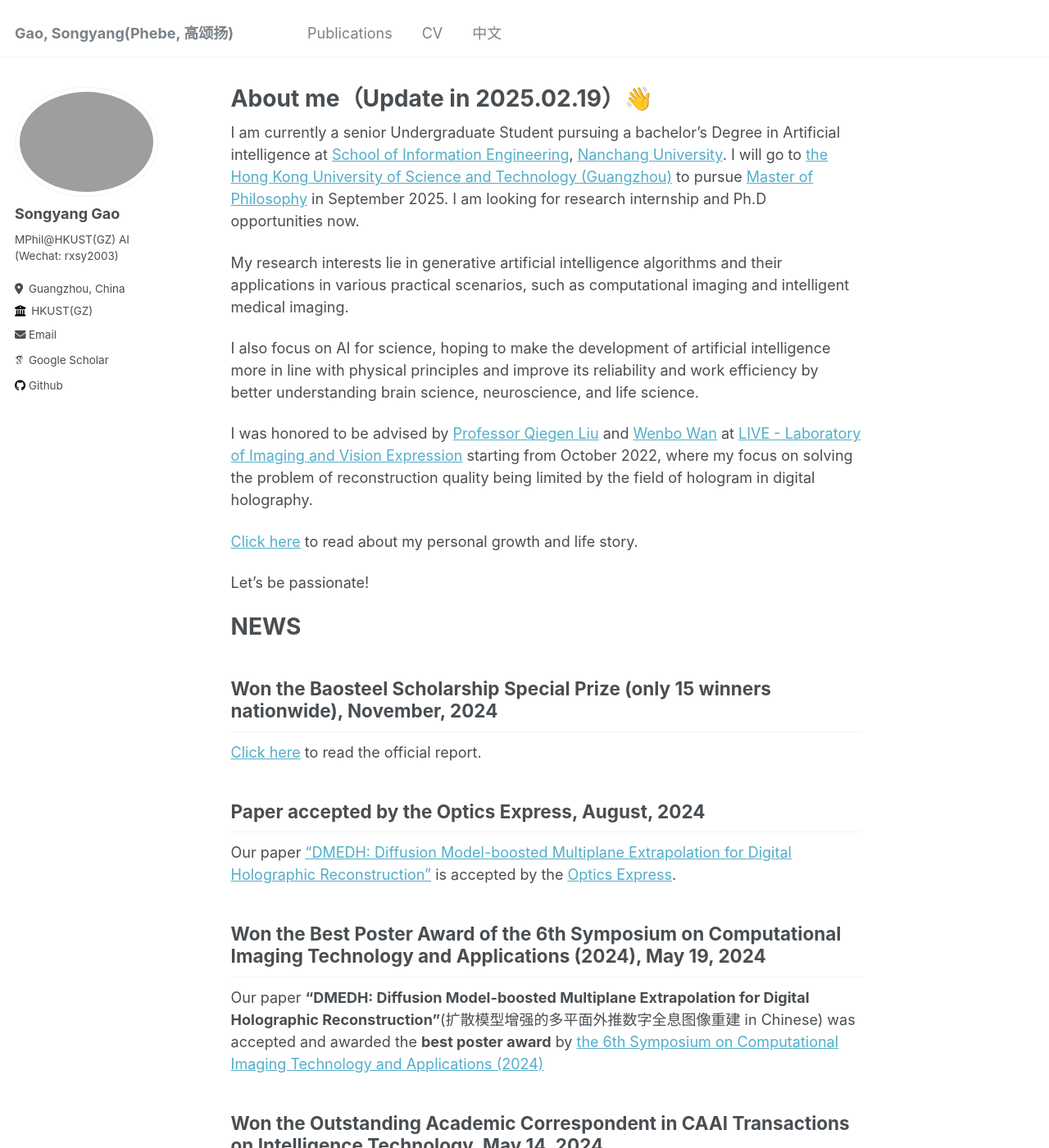
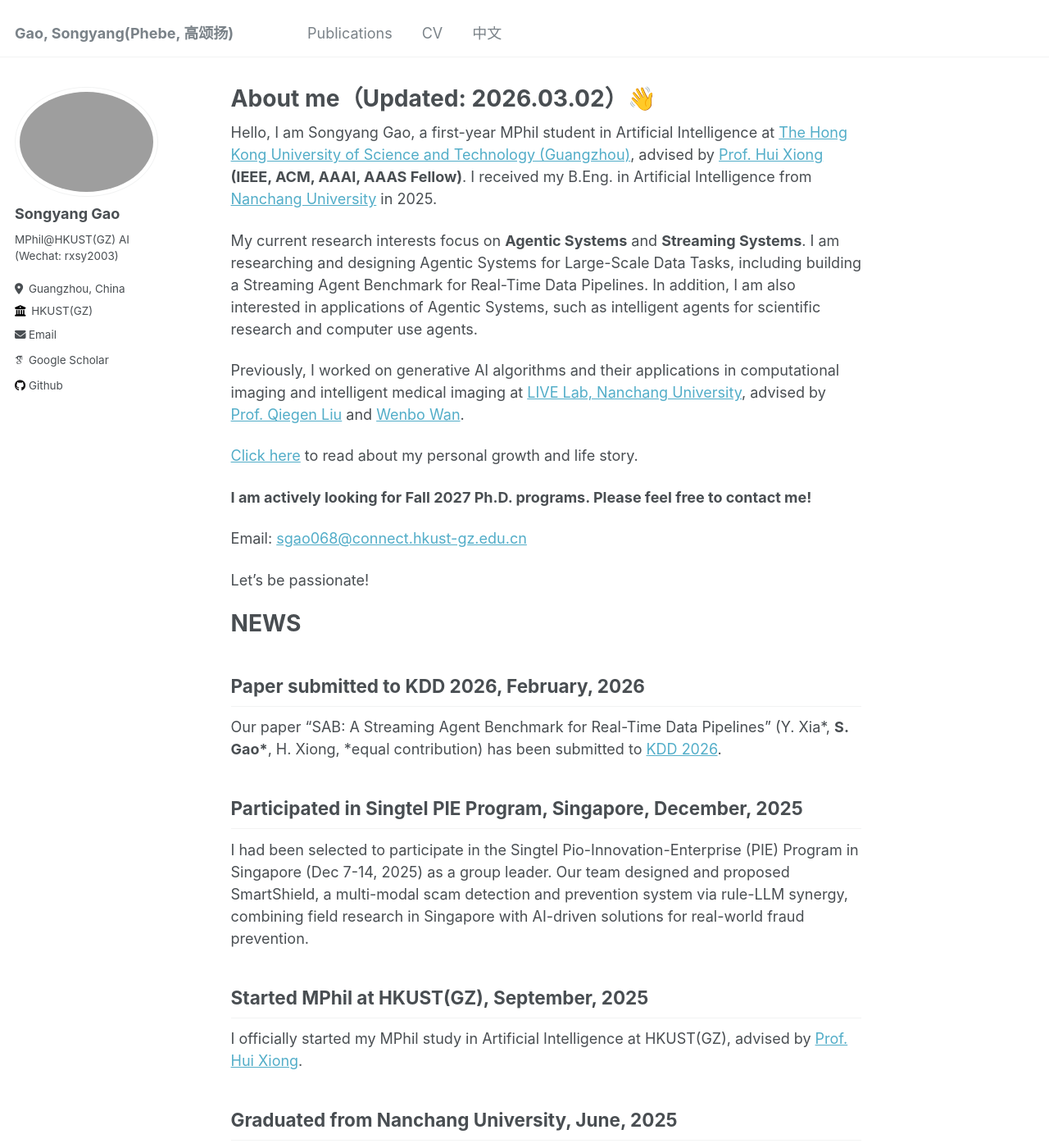
Before and after one commit to songyang0603/songyang0603.github.io, a Jekyll site: the page built from _pages/about.md, in a window 1280 px wide and 1400 px high. Shown: the whole window at 82% size. Built offline with Jekyll 4.4.1, drawn with Linux system fonts in a browser that asks for light colours; some web fonts are replaced; some of the changed text lies outside the part shown.

Commit message:
Revise 'About me' section with new details
Updated personal information and research interests. Added recent achievements and contact details.

```diff
--- a/_pages/about.md
+++ b/_pages/about.md
@@ -1,25 +1,43 @@
 ---
 permalink: /
-title: "About me（Update in 2025.02.19）👋"
+title: "About me（Updated: 2026.03.02）👋"
 author_profile: true
 redirect_from:
   - /about/
   - /about.html
 ---
 
-I am currently a senior Undergraduate Student pursuing a bachelor's Degree in Artificial intelligence at [School of Information Engineering](http://ie.ncu.edu.cn/), [Nanchang University](https://www.ncu.edu.cn/). I will go to [the Hong Kong University of Science and Technology (Guangzhou)](https://www.hkust-gz.edu.cn/zh/) to pursue [Master of Philosophy](https://vptlo.hkust-gz.edu.cn/rbm/) in September 2025. I am looking for research internship and Ph.D opportunities now.
+Hello, I am Songyang Gao, a first-year MPhil student in Artificial Intelligence at [The Hong Kong University of Science and Technology (Guangzhou)](https://www.hkust-gz.edu.cn/), advised by [Prof. Hui Xiong](https://scholar.google.com/citations?user=cVDF1tkAAAAJ) **(IEEE, ACM, AAAI, AAAS Fellow)**. I received my B.Eng. in Artificial Intelligence from [Nanchang University](https://www.ncu.edu.cn/) in 2025.
 
-My research interests lie in generative artificial intelligence algorithms and their applications in various practical scenarios, such as computational imaging and intelligent medical imaging.
+My current research interests focus on **Agentic Systems** and **Streaming Systems**. I am researching and designing Agentic Systems for Large-Scale Data Tasks, including building a Streaming Agent Benchmark for Real-Time Data Pipelines. In addition, I am also interested in applications of Agentic Systems, such as intelligent agents for scientific research and computer use agents.
 
-I also focus on AI for science, hoping to make the development of artificial intelligence more in line with physical principles and improve its reliability and work efficiency by better understanding brain science, neuroscience, and life science.
-
-I was honored to be advised by [Professor Qiegen Liu](https://github.com/yqx7150/yqx7150.github.com) and [Wenbo Wan](https://teacher.ncu.edu.cn/publish/wanwenbo/) at [LIVE - Laboratory of Imaging and Vision Expression](https://www.labxing.com/lab/1018/home) starting from October 2022, where my focus on solving the problem of reconstruction quality being limited by the field of hologram in digital holography.
+Previously, I worked on generative AI algorithms and their applications in computational imaging and intelligent medical imaging at [LIVE Lab, Nanchang University](https://www.labxing.com/lab/1018/home), advised by [Prof. Qiegen Liu](https://github.com/yqx7150/yqx7150.github.com) and [Wenbo Wan](https://teacher.ncu.edu.cn/publish/wanwenbo/).
 
 [Click here](https://mp.weixin.qq.com/mp/profile_ext?action=home&__biz=Mzk0MDI4Nzk0Mw==&scene=124#wechat_redirect) to read about my personal growth and life story.
+
+**I am actively looking for Fall 2027 Ph.D. programs. Please feel free to contact me!**
+
+Email: [sgao068@connect.hkust-gz.edu.cn](mailto:sgao068@connect.hkust-gz.edu.cn)
 
 Let's be passionate!
 
 # NEWS
+## Paper submitted to KDD 2026, February, 2026
+
+Our paper "SAB: A Streaming Agent Benchmark for Real-Time Data Pipelines" (Y. Xia\*, **S. Gao\***, H. Xiong, \*equal contribution) has been submitted to [KDD 2026](https://kdd2026.kdd.org/).
+
+## Participated in Singtel PIE Program, Singapore, December, 2025
+
+I had been selected to participate in the Singtel Pio-Innovation-Enterprise (PIE) Program in Singapore (Dec 7-14, 2025) as a group leader. Our team designed and proposed SmartShield, a multi-modal scam detection and prevention system via rule-LLM synergy, combining field research in Singapore with AI-driven solutions for real-world fraud prevention.
+
+## Started MPhil at HKUST(GZ), September, 2025
+
+I officially started my MPhil study in Artificial Intelligence at HKUST(GZ), advised by [Prof. Hui Xiong](https://scholar.google.com/citations?user=cVDF1tkAAAAJ).
+
+## Graduated from Nanchang University, June, 2025
+
+I Graduated from Nanchang University and completed my bachelor thesis with Excellent.
+
 ## Won the Baosteel Scholarship Special Prize (only 15 winners nationwide), November, 2024
 
 [Click here](https://mp.weixin.qq.com/s/X6RunAgPC3aOYGYXp381wQ) to read the official report.
```
